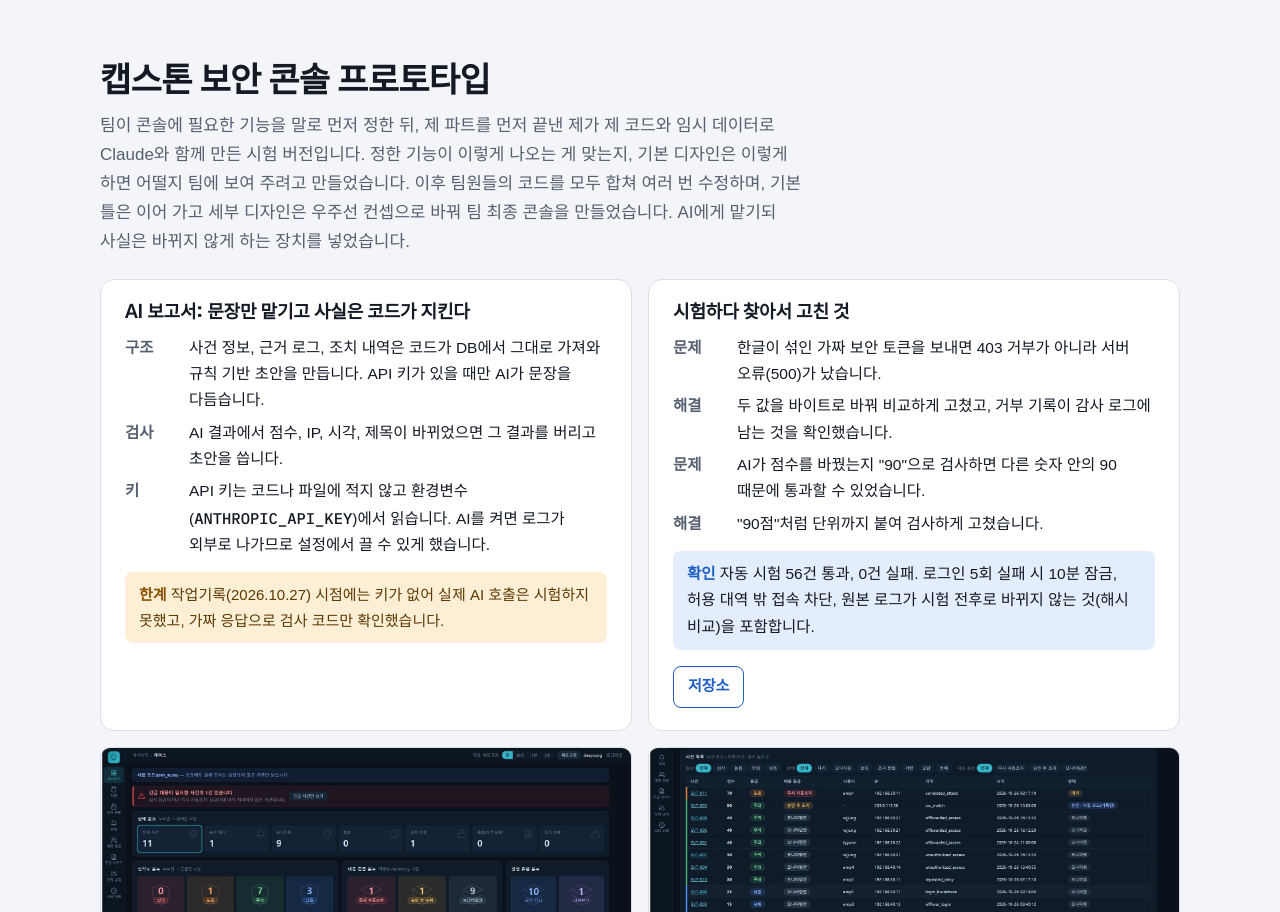
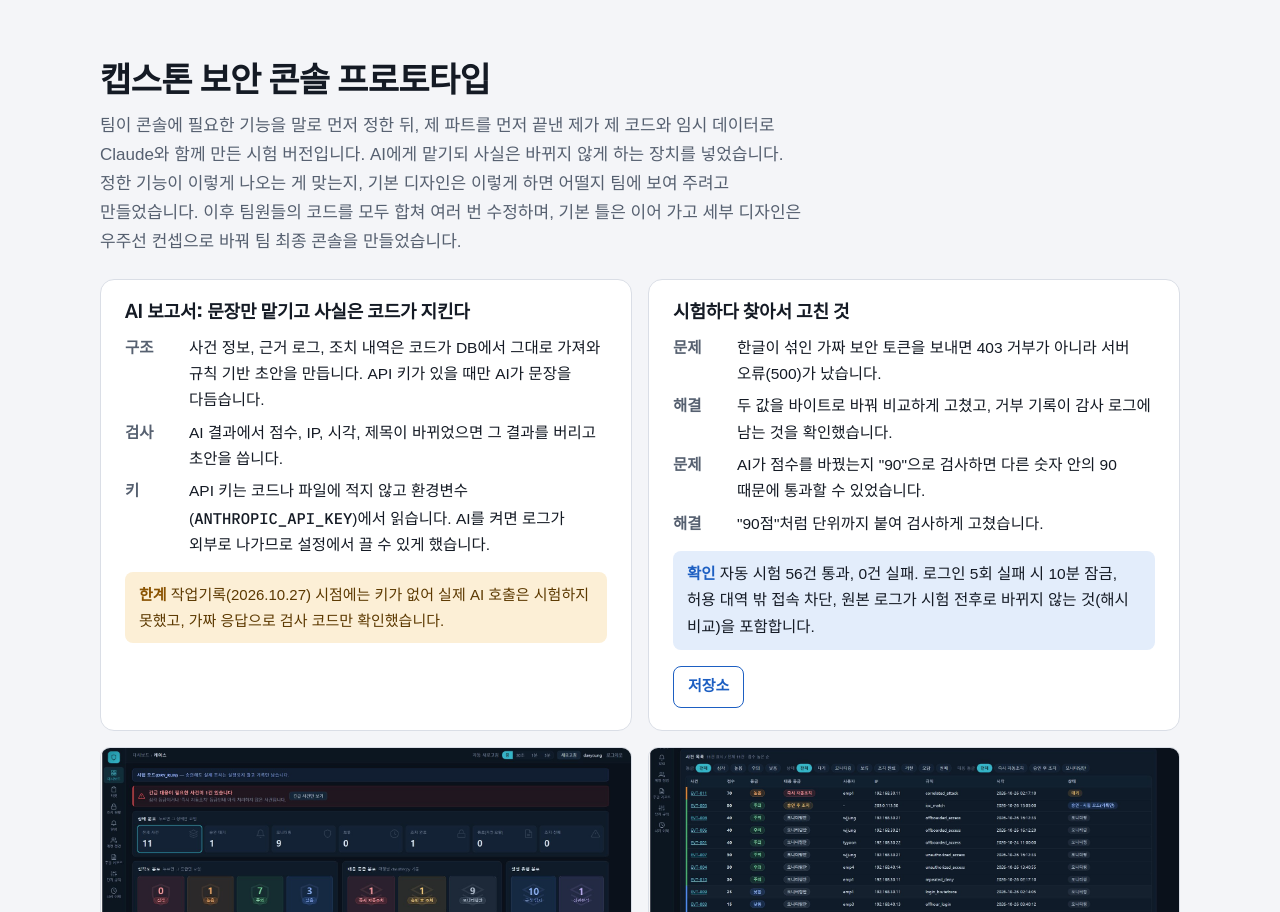
Before and after one commit to zaqxsw108091-create/portfolio, a plain HTML site: page index.html in a window 1280 px wide. Shown: the part 6404-7316 px from the top of the page. Drawn offline with Linux system fonts and the light colour scheme; a web font is replaced by a local one.

Commit message:
fix: AI 장치 문장을 시험 버전 설명 바로 뒤로 (보안·합본)
Co-Authored-By: Claude Opus 5.5 <noreply@anthropic.com>

```diff
--- a/index.html
+++ b/index.html
@@ -478,7 +478,7 @@ footer small{display:block;margin-top:22px;color:#93A0B3;font-size:13.5px}
 
 <section class="blk wrap">
   <h2 class="h2">캡스톤 보안 콘솔 프로토타입</h2>
-  <p class="h2sub">팀이 콘솔에 필요한 기능을 말로 먼저 정한 뒤, 제 파트를 먼저 끝낸 제가 제 코드와 임시 데이터로 Claude와 함께 만든 시험 버전입니다. 정한 기능이 이렇게 나오는 게 맞는지, 기본 디자인은 이렇게 하면 어떨지 팀에 보여 주려고 만들었습니다. 이후 팀원들의 코드를 모두 합쳐 여러 번 수정하며, 기본 틀은 이어 가고 세부 디자인은 우주선 컨셉으로 바꿔 팀 최종 콘솔을 만들었습니다. AI에게 맡기되 사실은 바뀌지 않게 하는 장치를 넣었습니다.</p>
+  <p class="h2sub">팀이 콘솔에 필요한 기능을 말로 먼저 정한 뒤, 제 파트를 먼저 끝낸 제가 제 코드와 임시 데이터로 Claude와 함께 만든 시험 버전입니다. AI에게 맡기되 사실은 바뀌지 않게 하는 장치를 넣었습니다. 정한 기능이 이렇게 나오는 게 맞는지, 기본 디자인은 이렇게 하면 어떨지 팀에 보여 주려고 만들었습니다. 이후 팀원들의 코드를 모두 합쳐 여러 번 수정하며, 기본 틀은 이어 가고 세부 디자인은 우주선 컨셉으로 바꿔 팀 최종 콘솔을 만들었습니다.</p>
   <div class="two" style="margin-top:22px">
     <article class="card fix">
       <h3>AI 보고서: 문장만 맡기고 사실은 코드가 지킨다</h3>
```
Also changed, not shown: security/index.html (+1 -1 lines).
